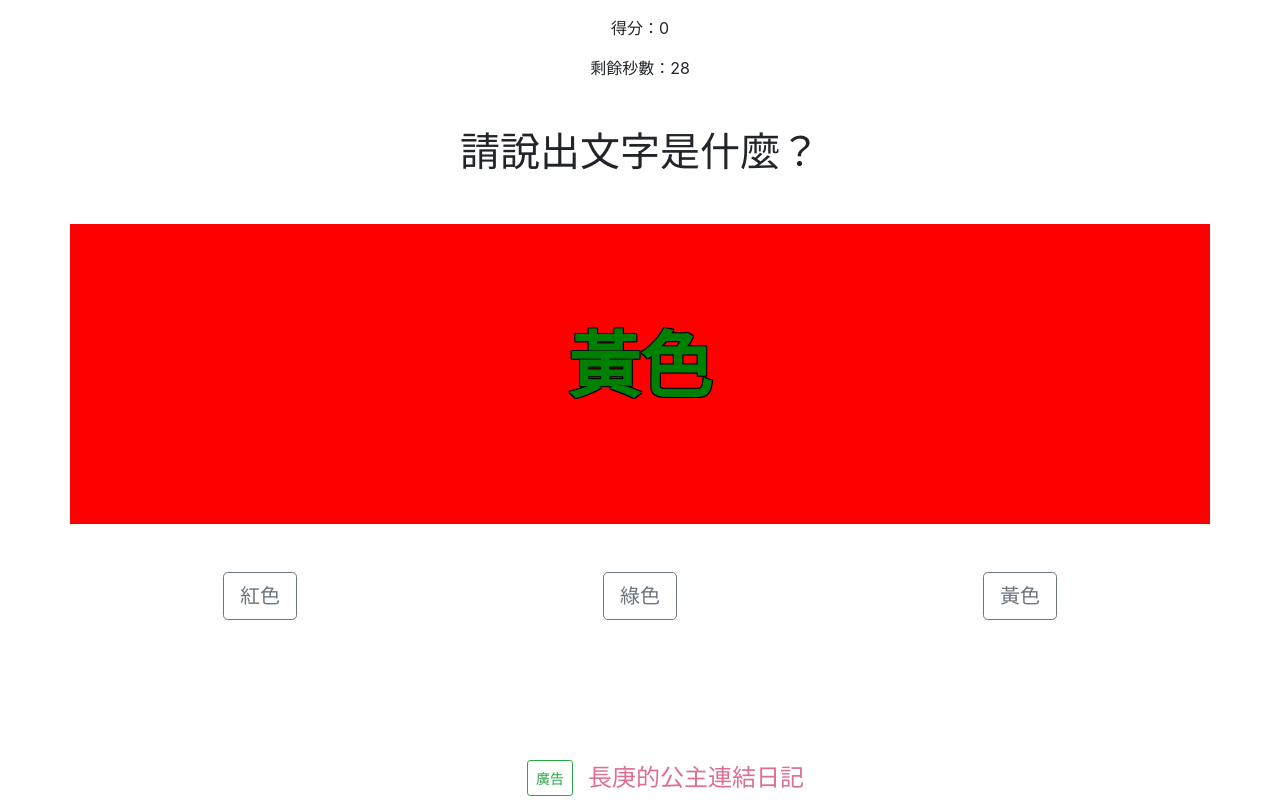
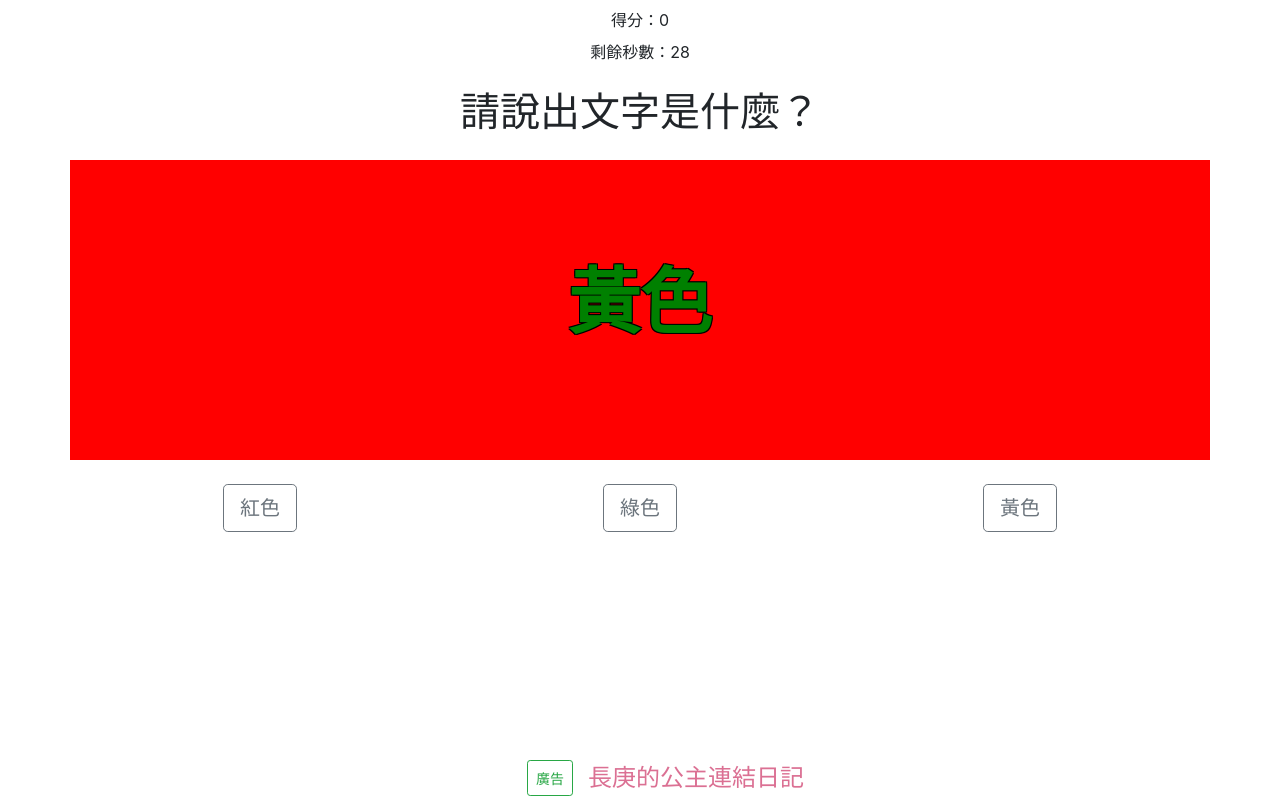
Before and after one commit to dannypc1628/Angular-Banquet-Game, an Angular app: page / in a window 1280 px wide. Both pictures are taken after a click on the button "30秒挑戰GO！". Built offline with nearby package versions, Linux system fonts and the light colour scheme.

Commit message:
手機樣式調整

```diff
--- a/src/app/game/game.component.html
+++ b/src/app/game/game.component.html
@@ -1,16 +1,16 @@
-<p class="my-3">得分：{{count}}
+<p class="my-2">得分：{{count}}
   <br>
 </p>
 <ng-container *ngIf="false==stoped">
-  <p class="my-3">剩餘秒數：{{time}}</p>
-  <p class="my-5 h1 text-center">{{quations[useIndex].title}}</p>
+  <p class="my-2">剩餘秒數：{{time}}</p>
+  <p class="my-3 my-md-4 h1 text-center">{{quations[useIndex].title}}</p>
   <div class="board row " [style.background-color]="quations[1].answerColor.code">
     <div class="col text-center align-self-center">
       <p class="font-weight-bold" [style.color]="quations[0].answerColor.code">{{quations[2].answerColor.name}}</p>
     </div>
   </div>
 
-  <div class="row mt-5">
+  <div class="row mt-3 mt-md-4">
     <div class="col">
       <button class="btn btn-lg btn-outline-secondary d-block mx-auto"
         (click)="checkAnswer(choiceItems[0].name)">{{choiceItems[0].name}}</button>
@@ -28,6 +28,6 @@
 <ng-container *ngIf="true==stoped">
   最高連續答對次數：{{maxContinueCount}}
     <br>
-    <button class=" my-5 mx-auto btn btn-lg btn-success" (click)="ngOnInit()">再來一次</button>
+    <button class=" my-3 mx-auto btn btn-lg btn-success" (click)="ngOnInit()">再來一次</button>
 
 </ng-container>
--- a/src/styles.scss
+++ b/src/styles.scss
@@ -16,9 +16,8 @@
 }
 
 .adLink{
-  line-height: 1.5;
   font-size: 24px;
-  color:PaleVioletRed;
+  color:rgb(219, 112, 147);
 }
 
 .ad:hover{
```
